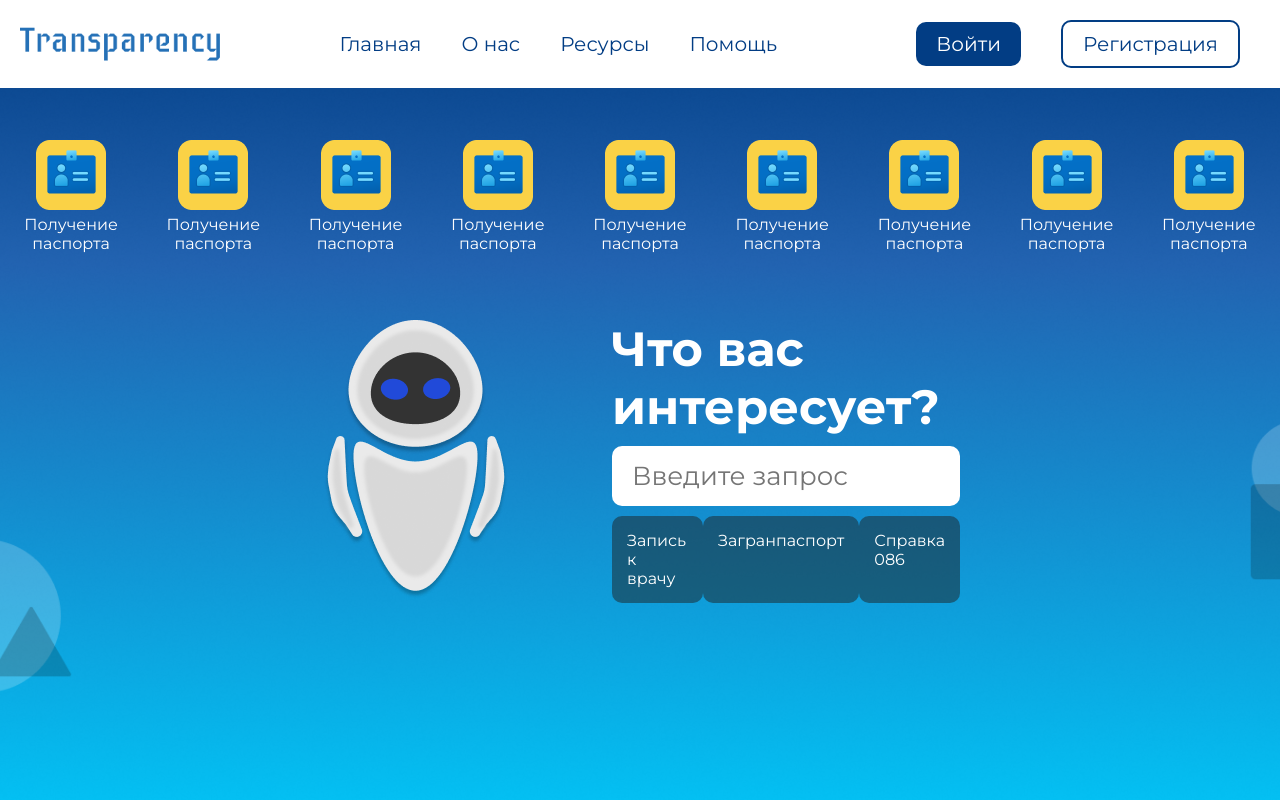
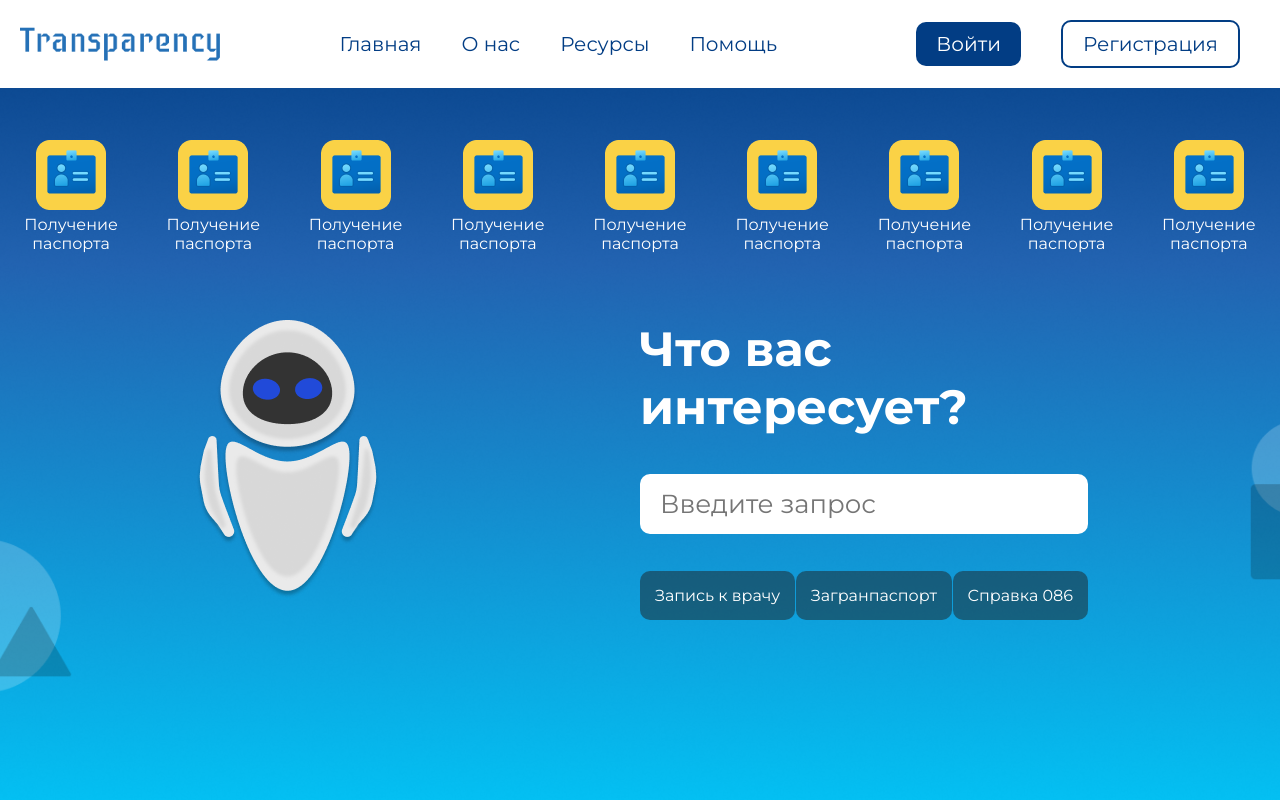
Before and after one commit to BaitemirAsanbaev/transparency, a React (Create React App) app: page / in a window 1280 px wide. Shown: the top 800 px of the page. Built offline with nearby package versions, Linux system fonts and the light colour scheme.

Commit message:
chat interface

```diff
--- a/src/modules/Header/components/Bot/Bot.js
+++ b/src/modules/Header/components/Bot/Bot.js
@@ -1,18 +1,23 @@
+import { useState } from 'react';
 import bot from '../../../../assets/images/bot.png';
+import close from '../../../../assets/images/close.svg'
 import classes from './Bot.module.scss'
-const Bot = () => {
-    return ( <div className={classes.Bot}>
+const Bot = ({extended, setExtended}) => {
+    return ( <div
+    className={ extended? [classes.Bot, classes.extended].join(" ") :classes.Bot}>
+        {extended? <img onClick={()=>setExtended(false)} className={classes.close} src={close}/>:null}
         <div>
-        <img src={bot}/>
+        <img  src={bot}/>
         </div>
         <div>
-            <h1>Что вас интересует?</h1>
-            <input placeholder='Введите запрос' type='text'/>
-            <div className={classes.prompts}>
+            {!extended? <h1>Что вас интересует?</h1>:null}
+            {extended?<div id='chat'></div>:null}
+            <input onSelect={()=>setExtended(true)} placeholder='Введите запрос' type='text'/>
+            {!extended? <div className={classes.prompts}>
                 <div>Запись к врачу</div>
                 <div>Загранпаспорт</div>
                 <div>Справка 086</div>
-            </div>
+            </div>:null}
         </div>
     </div> );
 }
--- a/src/modules/Header/components/Bot/Bot.module.scss
+++ b/src/modules/Header/components/Bot/Bot.module.scss
@@ -1,22 +1,29 @@
-.Bot{
+.Bot {
   position: absolute;
   top: 40vh;
-    left: 25%;
-    width: 50%;
+  left: 15%;
+  width: 70%;
   z-index: 1;
   display: flex;
   justify-content: space-between;
-    >div:last-child{
-        width: 600px;
-        margin-left: 100px;
+  .close {
+    width: 70px;
+    position: absolute;
+    top: 100px;
+    right: 100px;
+    cursor: pointer;
+  }
+  > div:last-child {
+    width: 50%;
     display: flex;
     flex-direction: column;
     justify-content: space-between;
-        .prompts{
+    height: 300px;
+    .prompts {
       display: flex;
       width: 100%;
       justify-content: space-between;
-            div{
+      div {
         background-color: rgba(30, 30, 30, 0.486);
         color: #fff;
         padding: 15px;
@@ -25,11 +32,11 @@
       }
     }
   }
-    h1{
+  h1 {
     color: #fff;
     font-size: 48px;
   }
-    input{
+  input {
     padding: 10px 20px;
     border-radius: 10px;
     outline: none;
@@ -39,3 +46,15 @@
     font-size: 26px;
   }
 }
+.extended {
+  width: 100%;
+  height: 100vh;
+  justify-content: space-around;
+  align-items: center;
+  left: 0px;
+  top: 80px;
+  z-index: 5;
+  >div:last-child{
+    justify-content: flex-end;
+  }
+}
--- a/src/modules/Header/components/Header.js
+++ b/src/modules/Header/components/Header.js
@@ -13,6 +13,8 @@ export const Header = () => {
   const url = useHref()
   const [img, setImg] = useState('')
   const [open, setOpen] = useState(false)
+
+  const [extended, setExtended] = useState(false)
   const pages = [
     '/',
     '/menu',
@@ -35,8 +37,8 @@ useEffect(()=>{
 }, [url])
   return ( <header style={{height:'100vh'}}>
     <Nav open={()=>setOpen(true)}/>
-    {url==='/'?<><Bot/>
-    <Services/></>:null}
+    {url==='/'?<><Bot extended={extended} setExtended={setExtended}/>
+    {!extended?<Services/>:null}</>:null}
     <Drawer isOpen={open} close={()=>setOpen(false)}/>
     <Backdrop close={()=>setOpen(false)} isOpen={open}/>
     {pages.includes(url) ? <Banner img={img}/> : null}
```
Also changed, not shown: src/modules/Header/components/Bot/prompts.js (added, +14 -0 lines), src/assets/images/close.svg (added). Lines whose indentation alone changed are shown as unchanged.
